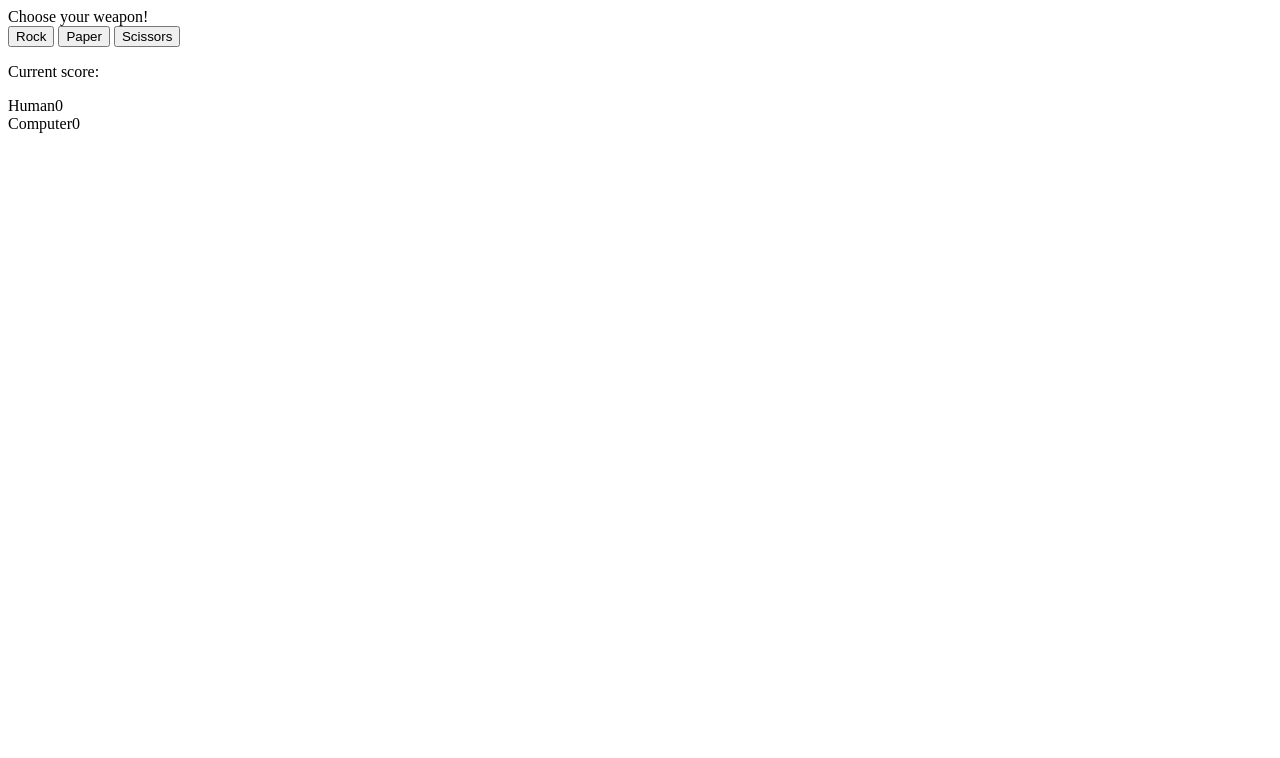
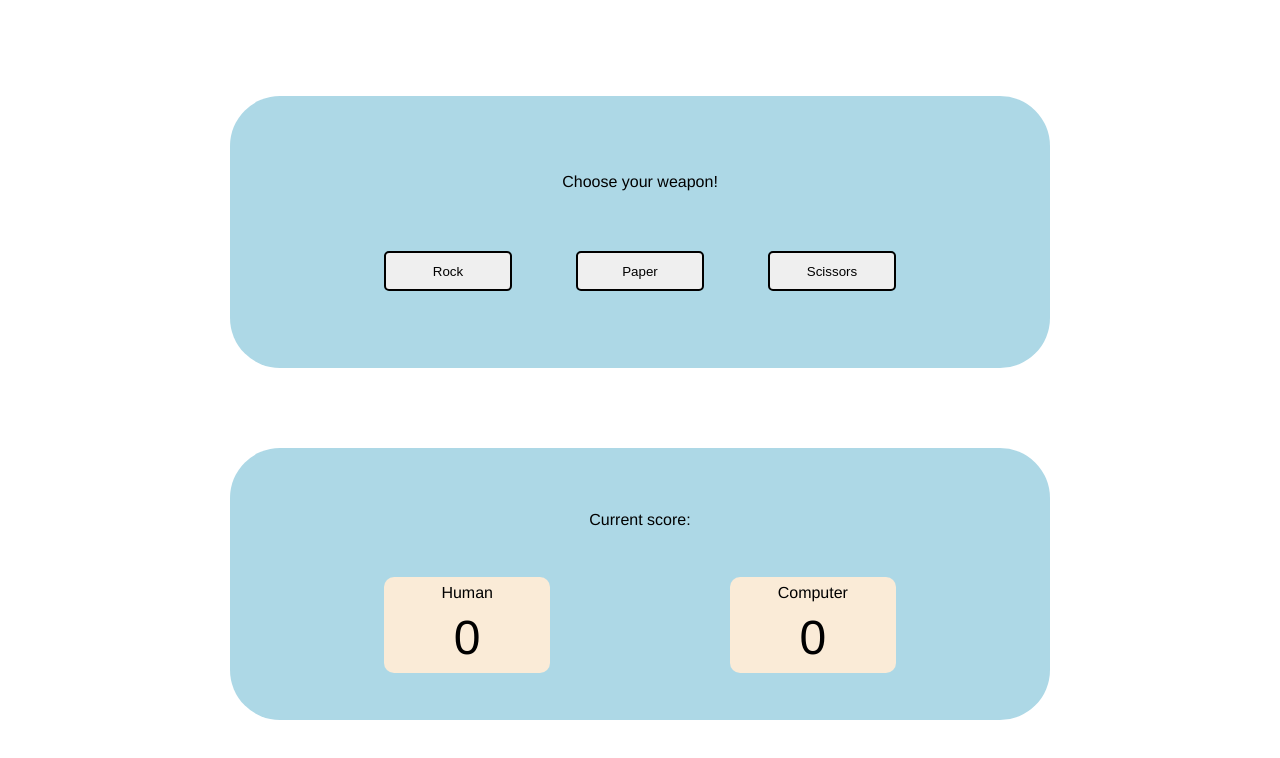
Before and after one commit to VexAve/odin-rock-paper-scissors, a plain HTML site: page index.html in a window 1280 px wide. Drawn offline with Linux system fonts and the light colour scheme.

Commit message:
I forgot to push the index.html for some reason lol

```diff
--- a/index.html
+++ b/index.html
@@ -1,12 +1,13 @@
 <!DOCTYPE html>
 <html lang="en">
 <head>
+    <link rel="stylesheet" href="styles.css">
     <meta charset="UTF-8">
     <meta name="viewport" content="width=device-width, initial-scale=1.0">
     <title>Rock Paper Scissors</title>
 </head>
 <body>
-    <div>
+    <div id="choices">
         <label>Choose your weapon!</label>
         <div id="buttons">
             <button id="rock">Rock</button>
```
